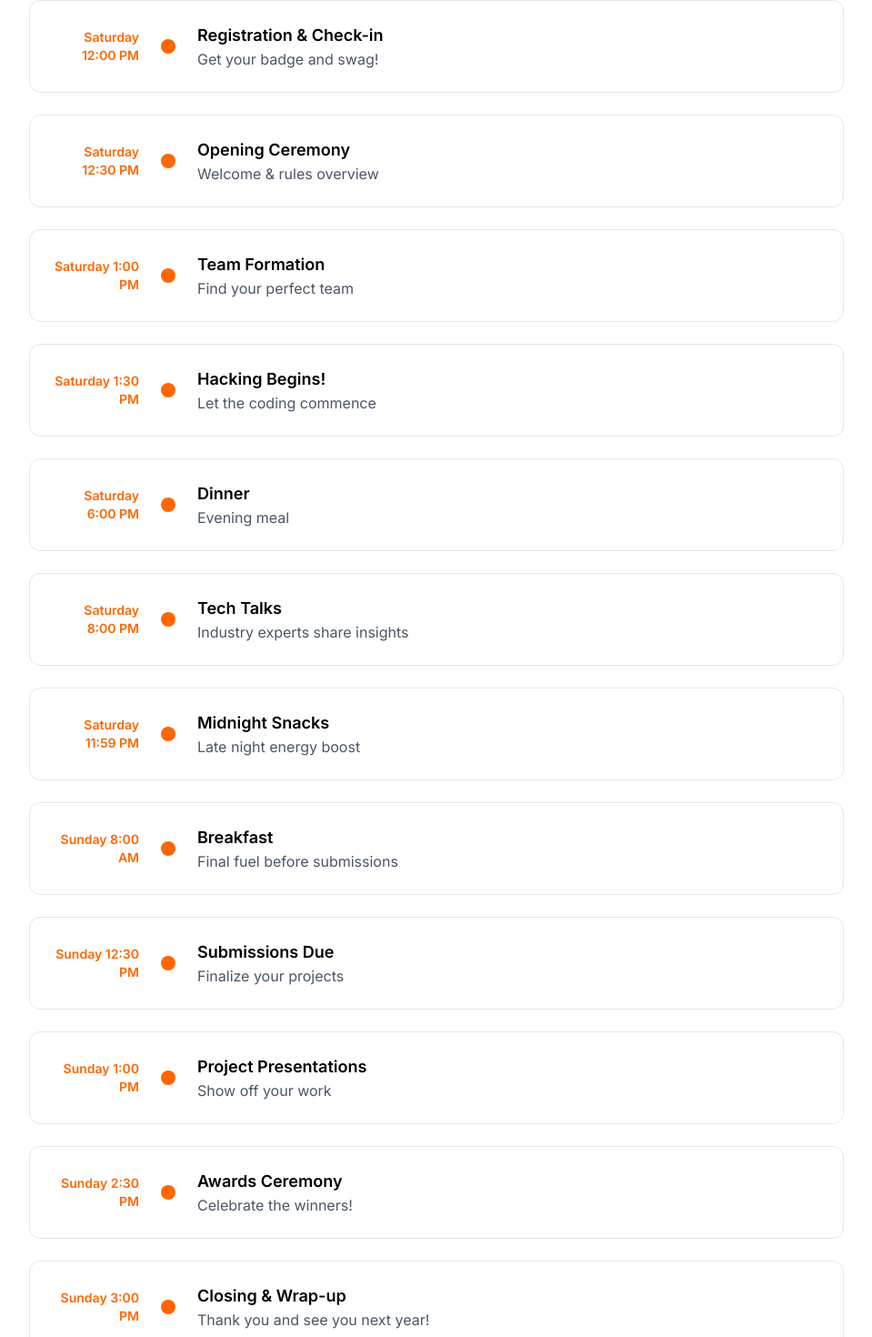
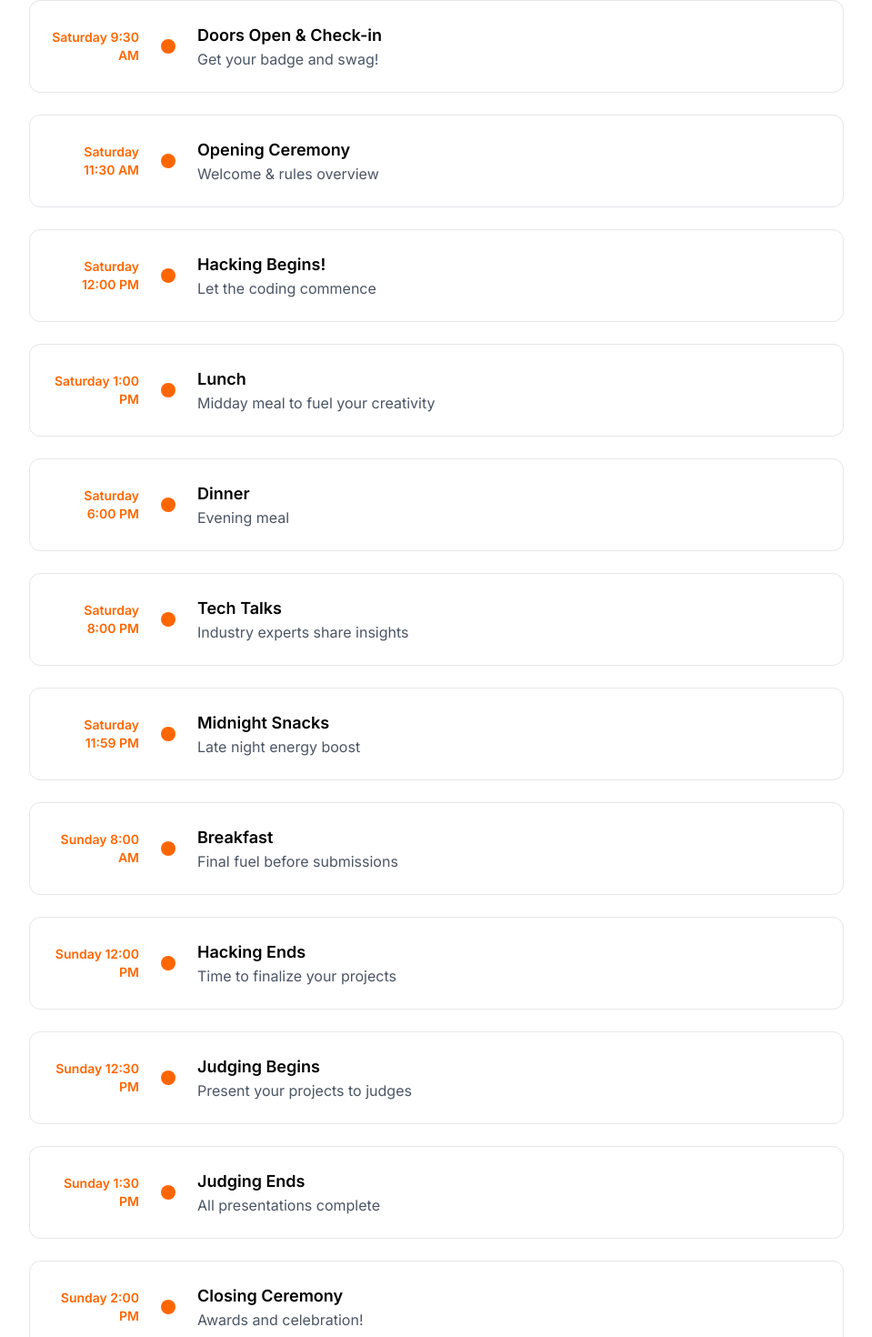
Before and after one commit to RetlocPeck/hackokstate, a Next.js app: page /info in a window 1280 px wide. Shown: the part 1696-3166 px from the top of the page at 91% size, without its empty margins (160-1119 px from the left). Built offline with nearby package versions, Linux system fonts and the light colour scheme.

Commit message:
better ui changes

```diff
--- a/src/app/info/page.tsx
+++ b/src/app/info/page.tsx
@@ -57,18 +57,19 @@ export default function InfoPage() {
     return () => clearTimeout(timer);
   }, [mounted]);
   const schedule = [
-    { time: 'Saturday 12:00 PM', event: 'Registration & Check-in', description: 'Get your badge and swag!' },
-    { time: 'Saturday 12:30 PM', event: 'Opening Ceremony', description: 'Welcome & rules overview' },
-    { time: 'Saturday 1:00 PM', event: 'Team Formation', description: 'Find your perfect team' },
-    { time: 'Saturday 1:30 PM', event: 'Hacking Begins!', description: 'Let the coding commence' },
+    { time: 'Saturday 9:30 AM', event: 'Doors Open & Check-in', description: 'Get your badge and swag!' },
+    { time: 'Saturday 11:30 AM', event: 'Opening Ceremony', description: 'Welcome & rules overview' },
+    { time: 'Saturday 12:00 PM', event: 'Hacking Begins!', description: 'Let the coding commence' },
+    { time: 'Saturday 1:00 PM', event: 'Lunch', description: 'Midday meal to fuel your creativity' },
     { time: 'Saturday 6:00 PM', event: 'Dinner', description: 'Evening meal' },
     { time: 'Saturday 8:00 PM', event: 'Tech Talks', description: 'Industry experts share insights' },
     { time: 'Saturday 11:59 PM', event: 'Midnight Snacks', description: 'Late night energy boost' },
     { time: 'Sunday 8:00 AM', event: 'Breakfast', description: 'Final fuel before submissions' },
-    { time: 'Sunday 12:30 PM', event: 'Submissions Due', description: 'Finalize your projects' },
-    { time: 'Sunday 1:00 PM', event: 'Project Presentations', description: 'Show off your work' },
-    { time: 'Sunday 2:30 PM', event: 'Awards Ceremony', description: 'Celebrate the winners!' },
-    { time: 'Sunday 3:00 PM', event: 'Closing & Wrap-up', description: 'Thank you and see you next year!' }
+    { time: 'Sunday 12:00 PM', event: 'Hacking Ends', description: 'Time to finalize your projects' },
+    { time: 'Sunday 12:30 PM', event: 'Judging Begins', description: 'Present your projects to judges' },
+    { time: 'Sunday 1:30 PM', event: 'Judging Ends', description: 'All presentations complete' },
+    { time: 'Sunday 2:00 PM', event: 'Closing Ceremony', description: 'Awards and celebration!' },
+    { time: 'Sunday 2:30 PM', event: 'Event Ends', description: 'Thank you and see you next year!' }
   ];
 
   const tracks = [
--- a/src/app/page.tsx
+++ b/src/app/page.tsx
@@ -168,7 +168,7 @@ export default function Home() {
       </section>
 
       {/* Features Section */}
-      <section id="features-section" className="py-12 sm:py-16 md:py-20 bg-white">
+      <section id="features-section" className="py-12 sm:py-16 md:py-20 bg-osu-gray-light">
         <div className="container mx-auto px-4 sm:px-6 lg:px-8">
           <motion.div
             id="features-title"
@@ -198,7 +198,7 @@ export default function Home() {
                   initial={{ opacity: 0, y: 50 }}
                   animate={featuresVisible ? { opacity: 1, y: 0 } : { opacity: 0, y: 50 }}
                   transition={{ duration: 0.6, delay: index * 0.05 }}
-                  className="text-center space-y-4 p-4 sm:p-6 rounded-2xl hover:bg-osu-gray-light transition-all duration-300 group"
+                  className="text-center space-y-4 p-4 sm:p-6 rounded-2xl bg-white hover:bg-white/80 shadow-sm hover:shadow-md transition-all duration-300 group"
                 >
                   <div className="w-16 h-16 bg-osu-orange/10 rounded-2xl flex items-center justify-center mx-auto group-hover:bg-osu-orange group-hover:scale-110 transition-all duration-300">
                     <IconComponent className="w-8 h-8 text-osu-orange group-hover:text-white" />
--- a/src/app/team/page.tsx
+++ b/src/app/team/page.tsx
@@ -14,7 +14,7 @@ function TeamMemberImage({ member }: { member: TeamMember }) {
   if (imageError) {
     // Show placeholder if image fails to load
     return (
-      <div className="w-32 h-32 bg-osu-orange/30 rounded-full flex items-center justify-center">
+      <div className="absolute inset-0 bg-osu-orange/30 flex items-center justify-center">
         <span className="text-4xl font-bold text-osu-orange">
           {member.name.split(' ').map(n => n[0]).join('')}
         </span>
@@ -23,9 +23,9 @@ function TeamMemberImage({ member }: { member: TeamMember }) {
   }
 
   return (
-    <div className="relative w-32 h-32 rounded-full overflow-hidden">
+    <>
       {!imageLoaded && (
-        <div className="absolute inset-0 bg-osu-orange/20 animate-pulse rounded-full" />
+        <div className="absolute inset-0 bg-osu-orange/20 animate-pulse" />
       )}
       <Image
         src={member.image}
@@ -36,9 +36,9 @@ function TeamMemberImage({ member }: { member: TeamMember }) {
         }`}
         onLoad={() => setImageLoaded(true)}
         onError={() => setImageError(true)}
-        sizes="128px"
+        sizes="(max-width: 640px) 100vw, (max-width: 1024px) 50vw, 33vw"
       />
-    </div>
+    </>
   );
 }
 
@@ -153,7 +153,7 @@ export default function TeamPage() {
                         href={member.github}
                         target="_blank"
                         rel="noopener noreferrer"
-                        className="w-7 h-7 sm:w-8 sm:h-8 bg-gray-100 hover:bg-osu-orange hover:text-white rounded-full flex items-center justify-center transition-colors"
+                        className="w-7 h-7 sm:w-8 sm:h-8 bg-gray-100 text-gray-700 hover:bg-osu-orange hover:text-white rounded-full flex items-center justify-center transition-colors"
                         aria-label={`${member.name} GitHub`}
                       >
                         <Github className="w-3 h-3 sm:w-4 sm:h-4" />
@@ -164,7 +164,7 @@ export default function TeamPage() {
                         href={member.linkedin}
                         target="_blank"
                         rel="noopener noreferrer"
-                        className="w-7 h-7 sm:w-8 sm:h-8 bg-gray-100 hover:bg-osu-orange hover:text-white rounded-full flex items-center justify-center transition-colors"
+                        className="w-7 h-7 sm:w-8 sm:h-8 bg-gray-100 text-gray-700 hover:bg-osu-orange hover:text-white rounded-full flex items-center justify-center transition-colors"
                         aria-label={`${member.name} LinkedIn`}
                       >
                         <Linkedin className="w-3 h-3 sm:w-4 sm:h-4" />
@@ -175,7 +175,7 @@ export default function TeamPage() {
                         href={member.instagram}
                         target="_blank"
                         rel="noopener noreferrer"
-                        className="w-7 h-7 sm:w-8 sm:h-8 bg-gray-100 hover:bg-osu-orange hover:text-white rounded-full flex items-center justify-center transition-colors"
+                        className="w-7 h-7 sm:w-8 sm:h-8 bg-gray-100 text-gray-700 hover:bg-osu-orange hover:text-white rounded-full flex items-center justify-center transition-colors"
                         aria-label={`${member.name} Instagram`}
                       >
                         <Instagram className="w-3 h-3 sm:w-4 sm:h-4" />
```
Also changed, not shown: src/data/team.ts (line endings or trailing spaces).
